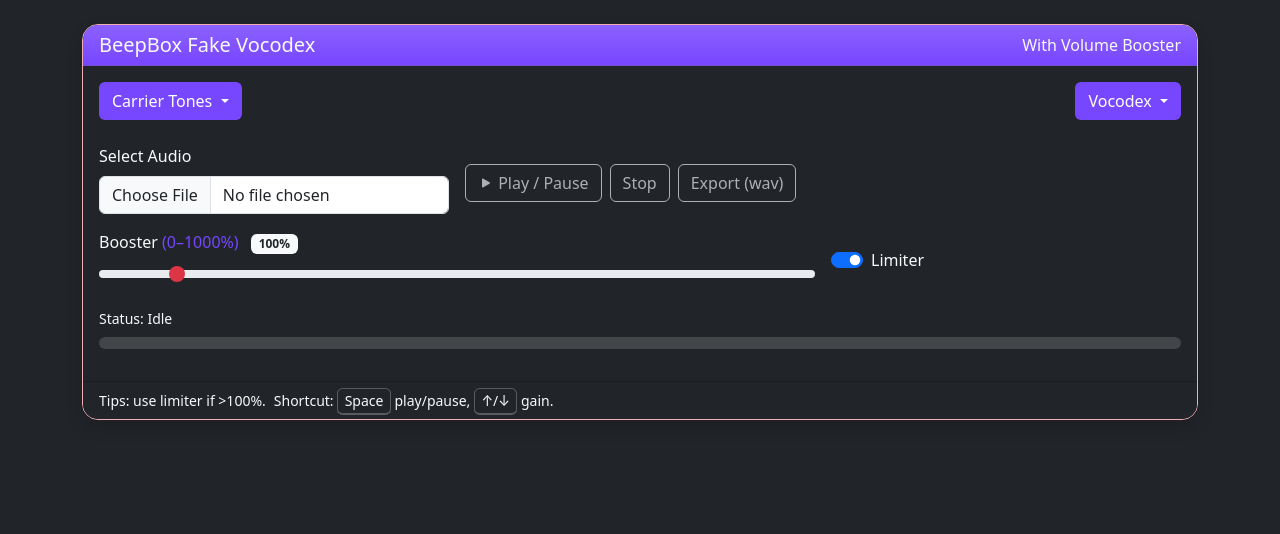
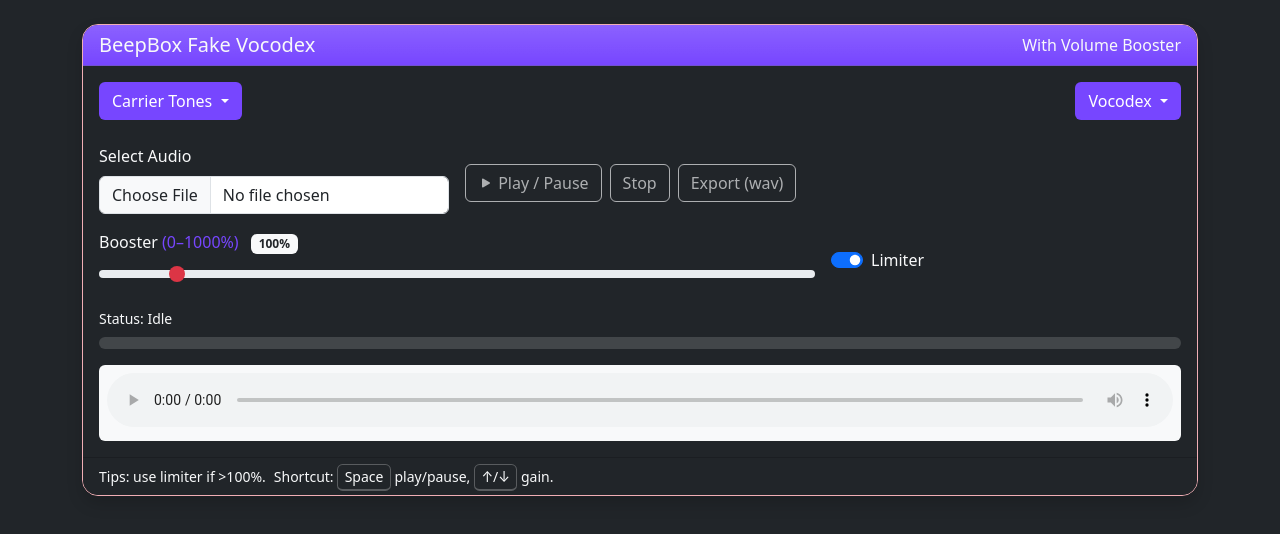
Before and after one commit to IAASLE2004/BeepBox-Fake-Vocodex, a plain HTML site: page index.html in a window 1280 px wide. Drawn offline with nearby package versions, Linux system fonts and the light colour scheme.

Commit message:
Add files via upload

```diff
--- a/index.html
+++ b/index.html
@@ -140,7 +140,9 @@
         </div>
 
         <!-- (Optional) Native controls for quick preview -->
-
+        <div class="bg-light text-dark p-2 rounded">
+          <audio id="preview" class="w-100" controls preload="metadata"></audio>
+        </div>
       </div>
 
       <div class="card-footer bg-dark text-light-50 small d-flex flex-wrap gap-2">
```
